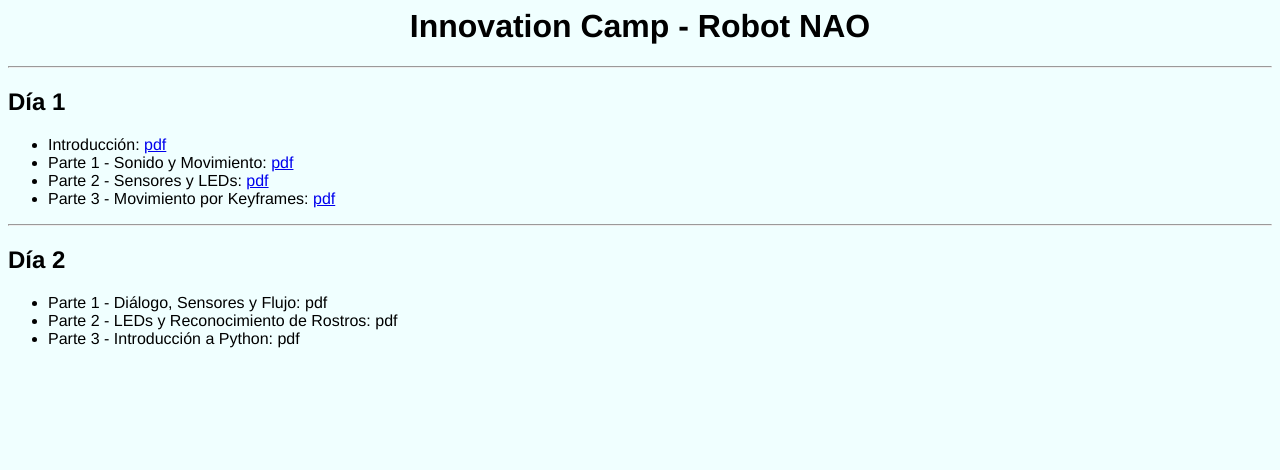
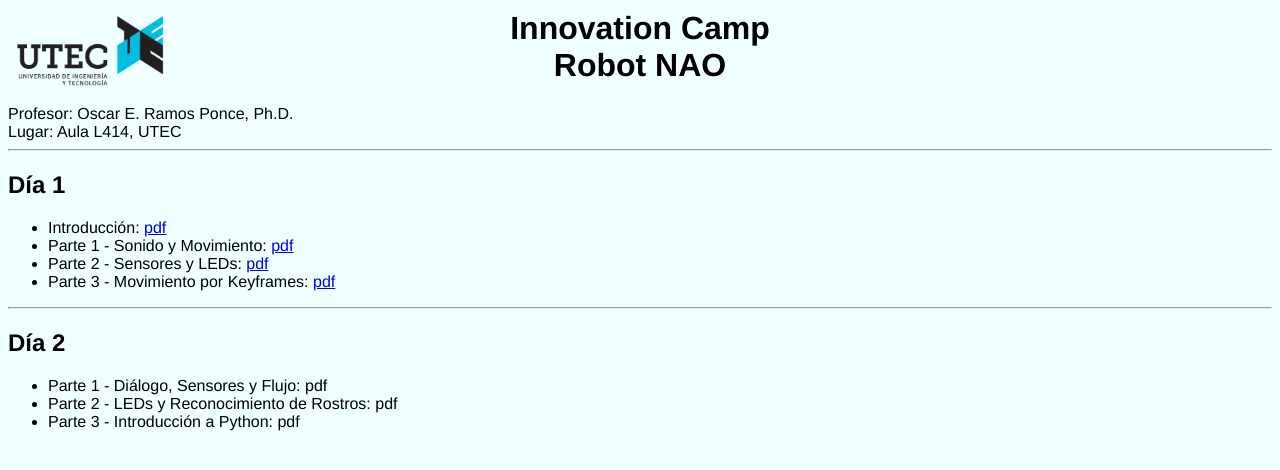
Before and after one commit to utecrobotics/nao-icamp, a plain HTML site: page index.html in a window 1280 px wide. Drawn offline with Linux system fonts and the light colour scheme.

Commit message:
Update content

```diff
--- a/index.html
+++ b/index.html
@@ -16,14 +16,33 @@
             height:40px;
             margin: 0 auto;
         }
+        #naotitle{
+            margin: 10 10 10 10;
+            /*float: left;*/
+        }
+        #logo{
+            position: absolute;
+            left: 15px;
+            top: 15px;
+        }
      </style>
 </head>
 
 <body>
 
-<div>
-    <h1 style="text-align: center">Innovation Camp - Robot NAO</h1>
+<div id="naotitle">
+    <h1 style="text-align: center">Innovation Camp<br>Robot NAO</h1>
 </div>
+<div id="logo">
+  <img width="150px" src="images/logo-utec.png"/>
+</div>
+
+
+<div style="clear: both">
+  Profesor: Oscar E. Ramos Ponce, Ph.D.<br>
+  Lugar: Aula L414, UTEC<br>
+</div>
+
 <hr>
 <h2>Día 1</h2>
     <ul>
```
